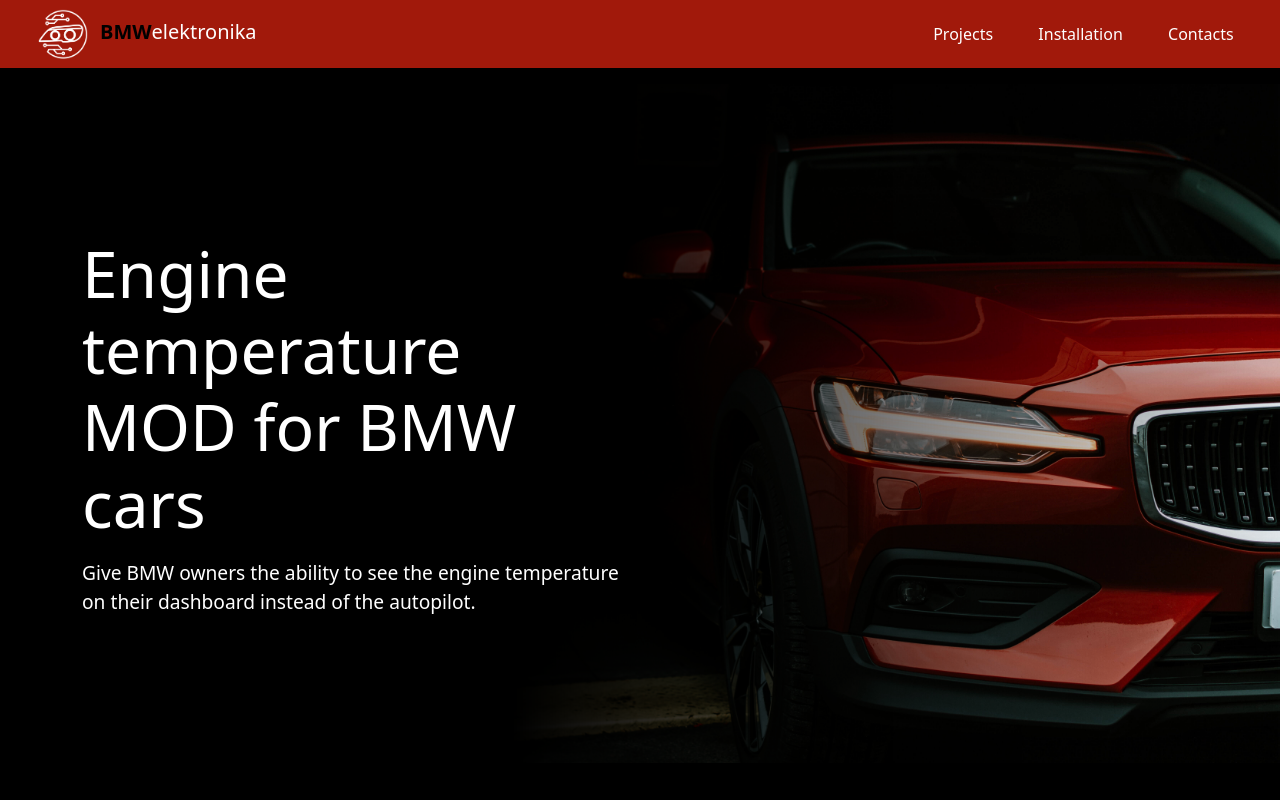
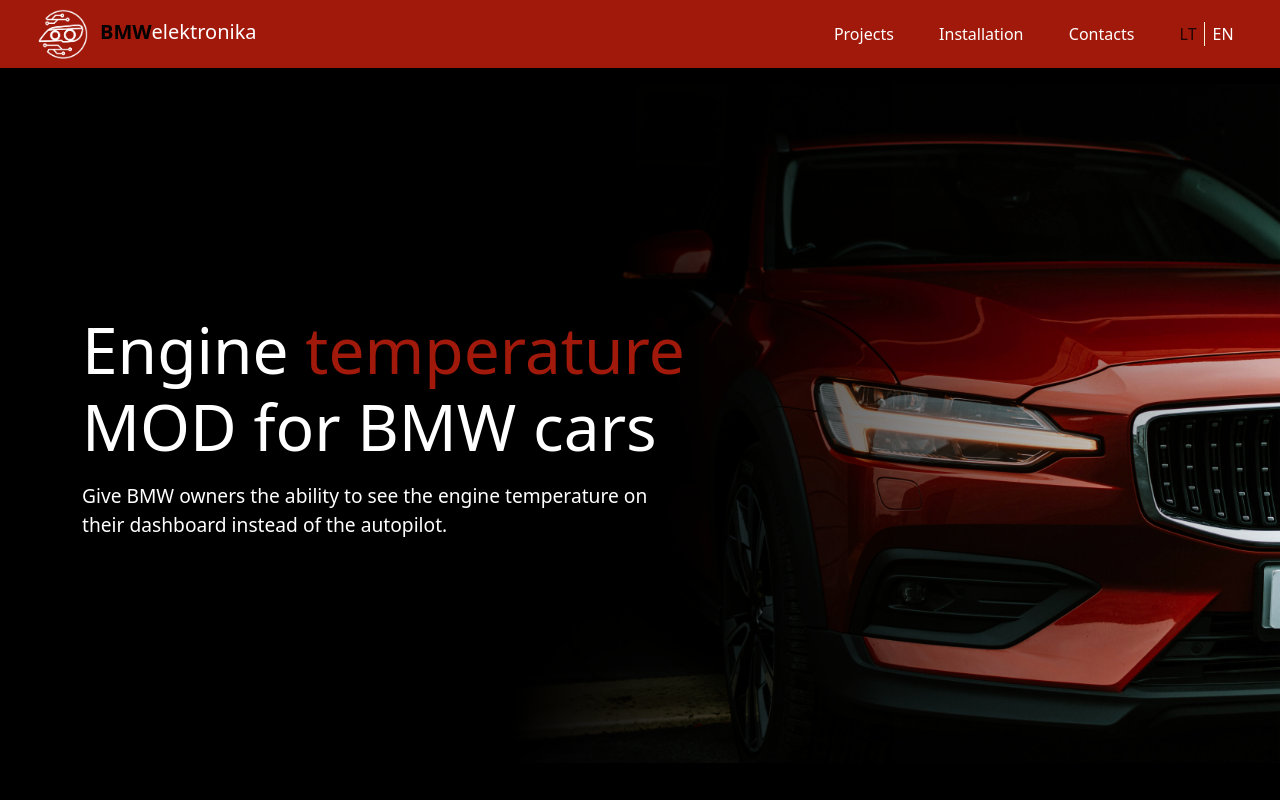
Before and after one commit to adoringdo/BMWelektronika, a React (Vite) app: page / in a window 1280 px wide. Shown: the top 800 px of the page. Built offline with nearby package versions, Linux system fonts and the light colour scheme.

Commit message:
feat: add language change controls

```diff
--- a/src/Components/Contact/Contact.jsx
+++ b/src/Components/Contact/Contact.jsx
@@ -5,7 +5,8 @@
 import ebay from "../../assets/ebay.png";
 import { Element } from "react-scroll";
 import { useContext } from "react";
-import { LanguageContext, translate } from "../Contexts/languageContext";
+import { LanguageContext } from "../Contexts/languageContext";
+import { translate } from "../Functions/translationFunction";
 
 export default function Contact() {
 
--- a/src/Components/Contexts/languageContext.js
+++ b/src/Components/Contexts/languageContext.js
@@ -1,7 +1,7 @@
 import { createContext } from 'react';
 
 // Translation data
-const translations = {
+export const translations = {
   en: {
     navbar: {
       projects: 'Projects',
@@ -20,7 +20,7 @@
       title2: 'Module 2',
       description2:
         'M3 style engine water temperature for E9x series diesel cars',
-      button: "More"
+      button: 'More',
     },
     installation: {
       title: 'Easy installation',
@@ -52,7 +52,7 @@
       title2: 'Modulis 2',
       description2:
         'M3 stiliaus variklio vandens temperatūra E9x serijos dyzeliniams automobiliams',
-      button: 'Daugiau'
+      button: 'Daugiau',
     },
     installation: {
       title: 'Lengva instaliacija',
@@ -68,12 +68,4 @@
   },
 };
 
-const getNestedValue = (obj, path) => {
-  return path.split('.').reduce((acc, key) => acc?.[key], obj) || path;
-};
-
-export const translate = (language, key) => {
-  return getNestedValue(translations[language], key);
-};
-
 export const LanguageContext = createContext();
--- /dev/null
+++ b/src/Components/Functions/translationFunction.jsx
@@ -0,0 +1,19 @@
+import { translations } from "../Contexts/languageContext";
+
+const getNestedValue = (obj, path) => {
+    return path.split('.').reduce((acc, key) => acc?.[key], obj) || path;
+  };
+
+  export const translate = (language, key, highlightClass = null) => {
+    const text = getNestedValue(translations[language], key);
+
+    if (!highlightClass || !text.includes(' ')) return text;
+
+    const [firstWord, secondWord, ...rest] = text.split(' ');
+    return (
+      <>
+      <span style={{ whiteSpace: 'nowrap' }}>{firstWord} <span className={highlightClass}>{secondWord}</span></span>{' '}
+      {rest.join(' ')}
+      </>
+    );
+  };
--- a/src/Components/Header/Header.jsx
+++ b/src/Components/Header/Header.jsx
@@ -4,8 +4,9 @@
 import { Element } from 'react-scroll';
 import 'bootstrap/dist/css/bootstrap.min.css';
 import styles from './Header.module.css';
-import { LanguageContext, translate } from '../Contexts/languageContext';
+import { LanguageContext } from '../Contexts/languageContext';
 import { useContext } from 'react';
+import { translate } from '../Functions/translationFunction';
 
 export default function Header() {
   const { language } = useContext(LanguageContext);
@@ -16,7 +17,7 @@
           <Row className="h-100">
             <Col className={styles.text}>
               <h1>
-                {translate(language, 'header.title')}
+                {translate(language, 'header.title', 'highlight')}
               </h1>
               <p>
                 {translate(language, 'header.description')}
--- a/src/Components/Header/Header.module.css
+++ b/src/Components/Header/Header.module.css
@@ -8,7 +8,6 @@
   position: relative;
 }
 
-
 .header::before {
   content: '';
   position: absolute;
@@ -17,20 +16,27 @@
   right: 0;
   bottom: 0;
   z-index: 1;
-    background: linear-gradient(90deg, rgba(0, 0, 0, 1) 40%,
-            rgba(0, 0, 0, 0.0) 100%);
+  background: linear-gradient(
+    90deg,
+    rgba(0, 0, 0, 1) 40%,
+    rgba(0, 0, 0, 0) 100%
+  );
 }
 
 header::after {
   content: '';
-    background: linear-gradient(90deg, rgba(0, 0, 0, 1) 0%, rgba(161, 25, 11, 1) 50%, rgba(0, 0, 0, 1) 100%);
+  background: linear-gradient(
+    90deg,
+    rgba(0, 0, 0, 1) 0%,
+    rgba(161, 25, 11, 1) 50%,
+    rgba(0, 0, 0, 1) 100%
+  );
   width: 100%;
   height: 2px;
   position: absolute;
   bottom: -6px;
   left: 50%;
   transform: translateX(-50%);
-
 }
 
 .container {
@@ -57,7 +63,7 @@
   font-size: 1.2rem;
 }
 
-@media (max-width:980px) {
+@media (max-width: 980px) {
   .header {
     background-size: 80%;
     background-position-x: 100%;
@@ -91,6 +97,6 @@
   }
 
   .text p {
-        font-size: .9rem;
+    font-size: 0.9rem;
   }
 }
--- a/src/Components/NavBar/NavBar.jsx
+++ b/src/Components/NavBar/NavBar.jsx
@@ -3,12 +3,18 @@
 import { Link } from 'react-scroll';
 import 'bootstrap/dist/css/bootstrap.min.css';
 import styles from './NavBar.module.css';
-import { LanguageContext, translate } from '../Contexts/languageContext';
 import { useContext } from 'react';
+import { LanguageContext } from '../Contexts/languageContext';
+import { translate } from '../Functions/translationFunction';
+
 
 export default function NavBar() {
 
-  const { language } = useContext(LanguageContext);
+  const { language, setLanguage } = useContext(LanguageContext);
+
+  function changeLanguage(newLang){
+    newLang !== language && setLanguage(newLang);
+  }
 
   return (
     <Navbar expand="lg" className={styles.navBar}>
@@ -58,6 +64,20 @@
               {translate(language, 'navbar.contacts')}
             </Link>
           </li>
+          <li className={`nav-item ${styles.languageContainer}`}>
+            <button
+              className={styles.language + ' ' + (language === 'lt' ? styles.active : '')}
+              onClick={() => changeLanguage('lt')}
+            >
+              LT
+            </button>
+            <button
+              className={styles.language + ' ' + (language === 'en' ? styles.active : '')}
+              onClick={() => changeLanguage('en')}
+            >
+              EN
+            </button>
+          </li>
         </ul>
       </Navbar.Collapse>
     </Navbar>
--- a/src/Components/NavBar/NavBar.module.css
+++ b/src/Components/NavBar/NavBar.module.css
@@ -11,8 +11,7 @@
 
 .navBar a {
   color: white;
-    transition: color .15s ease-in-out,
-        transform .15s ease-in-out
+  transition: color 0.15s ease-in-out, transform 0.15s ease-in-out;
 }
 
 .navBar a:hover {
@@ -21,9 +20,7 @@
   cursor: pointer;
 }
 
-
-
-.logoContainer>img {
+.logoContainer > img {
   width: 50px;
   height: 50px;
   margin-right: 3%;
@@ -32,7 +29,6 @@
 .navBar .logoContainer:hover {
   color: white;
 }
-
 
 .navLinksContainer {
   flex-grow: 1;
@@ -44,6 +40,48 @@
   text-decoration: none;
 }
 
+.languageContainer {
+  display: flex;
+  cursor: default;
+}
+
+.navBar .language {
+  color: white;
+  padding-left: 0.5rem;
+  padding-right: 0.5rem;
+  background: none;
+  border: none;
+  position: relative;
+  cursor: default;
+}
+
+.language.active {
+  color: var(--primary);
+  font-weight: 500;
+}
+
+.navBar .language:not(.active) {
+  color: rgba(0, 0, 0, 0.8);
+}
+
+.navBar .language:not(.active):hover {
+  cursor: pointer;
+  color: #ffffff;
+  text-shadow: 0 0 5px #fff, 0 0 10px #fff, 0 0 15px #fff, 0 0 20px #49ff18,
+    0 0 30px #49ff18, 0 0 40px #49ff18, 0 0 55px #49ff18, 0 0 75px #49ff18;
+}
+
+.language:first-child::after {
+  content: '';
+  width: 1px;
+  height: 1.5rem;
+  position: absolute;
+  background-color: #f8efd4;
+  right: 0;
+  top: 50%;
+  transform: translateY(-50%);
+}
+
 @media screen and (max-width: 991px) {
   .navBar a:hover {
     transform: unset;
--- a/src/Components/Overview/Overview.jsx
+++ b/src/Components/Overview/Overview.jsx
@@ -7,7 +7,8 @@
 import adapter from "../../assets/Adapter.jpg";
 import adapter2 from "../../assets/Adapter2.jpg";
 import { useContext } from "react";
-import { LanguageContext, translate } from "../Contexts/languageContext";
+import { LanguageContext } from "../Contexts/languageContext";
+import { translate } from "../Functions/translationFunction";
 
 export default function Overview() {
 
--- a/src/Components/Projects/Projects.jsx
+++ b/src/Components/Projects/Projects.jsx
@@ -8,7 +8,8 @@
 import Modal from 'react-bootstrap/Modal';
 import 'bootstrap/dist/css/bootstrap.min.css';
 import styles from './Projects.module.css';
-import { LanguageContext, translate } from '../Contexts/languageContext';
+import { LanguageContext } from '../Contexts/languageContext';
+import { translate } from '../Functions/translationFunction';
 
 function Project({ project }) {
   const { language } = useContext(LanguageContext);
@@ -38,7 +39,7 @@
           style={{ border: 'none' }}
         >
           <Modal.Title style={{ flexGrow: '1', fontSize: '2rem' }}>
-            {project.title}
+            {translate(language, project.title)}
           </Modal.Title>
         </Modal.Header>
         <Modal.Body>
--- a/src/index.css
+++ b/src/index.css
@@ -28,3 +28,7 @@
   background-clip: content-box;
   background-color: var(--brand-secondary);
 }
+
+.highlight {
+  color: var(--brand-secondary);
+}
```
Lines whose indentation alone changed are shown as unchanged.
